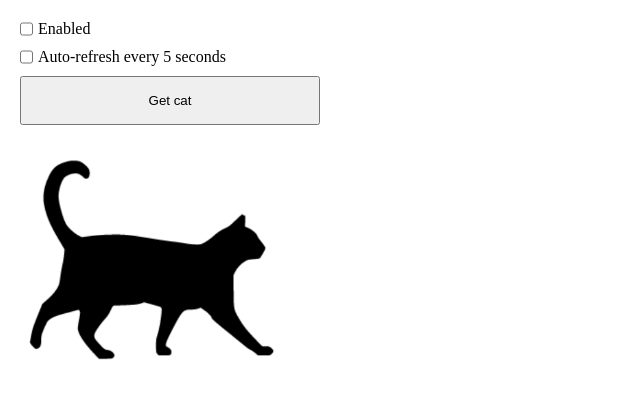
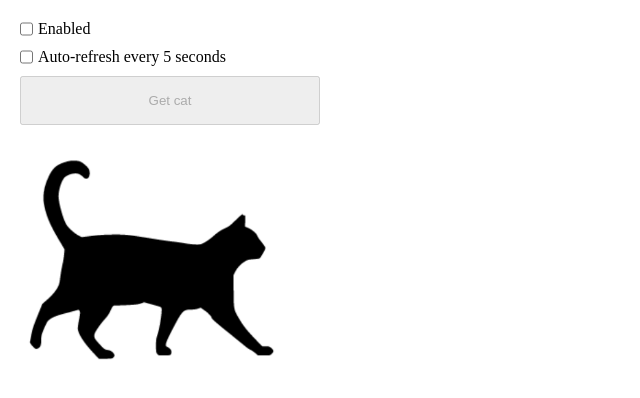
Before and after one commit to DimaChere/rk-testovoe, a Next.js app: page / in a window 1280 px wide. Shown: the top 398 px of the page, without its empty margins (0-640 px from the left). Built offline with nearby package versions, Linux system fonts and the light colour scheme.

Commit message:
feat: enable functionality

```diff
--- a/src/components/fetch-form/ui/fetch-form.tsx
+++ b/src/components/fetch-form/ui/fetch-form.tsx
@@ -16,9 +16,11 @@ export const FetchForm: FC<FetchFormProps> = ({ handleChangeImageUrl }) => {
     const { cnRoot, cnField, cnSubmitButton } = getClasses();
 
     const [autoRefetch, setAutoRefetch] = useState(false);
-    const { register, handleSubmit } = useForm<Schema>({
+    const { register, watch, handleSubmit } = useForm<Schema>({
         resolver: zodResolver(schema),
     });
+
+    const isSubmitEnabled = watch("enabled");
 
     const {
         error,
@@ -48,7 +50,9 @@ export const FetchForm: FC<FetchFormProps> = ({ handleChangeImageUrl }) => {
     const onSubmit = (formData: Schema) => {
         setAutoRefetch(formData.autoRefetch);
 
-        fetchCat();
+        if (!formData.autoRefetch) {
+            fetchCat();
+        }
     };
 
     return (
@@ -70,7 +74,7 @@ export const FetchForm: FC<FetchFormProps> = ({ handleChangeImageUrl }) => {
             <button
                 type="submit"
                 className={cnSubmitButton}
-                disabled={isPending}
+                disabled={isPending || !isSubmitEnabled}
             >
                 {isPending ? "Loading..." : "Get cat"}
             </button>
```
